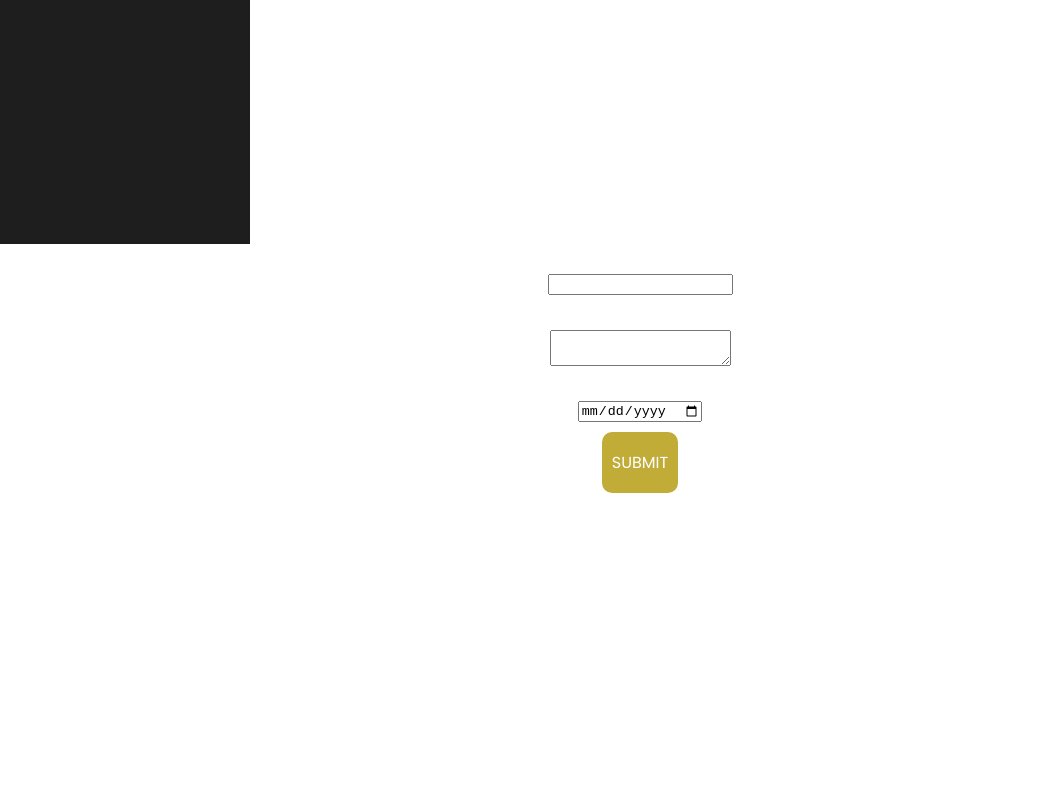
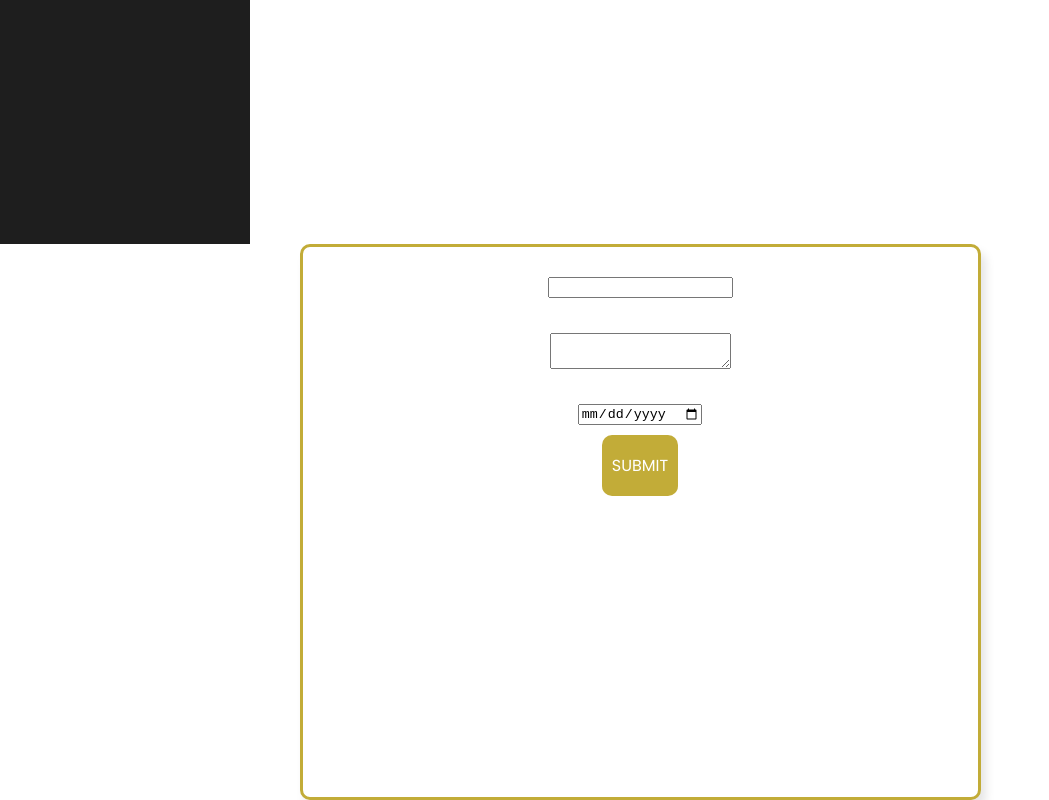
Before and after one commit to alliebourden/fableforge, a React (Vite) app: page /session-editor in a window 1280 px wide. Shown: the part 781-1581 px from the top of the page, without its empty margins (0-1049 px from the left). Before the commit the page ends 1279 px from the top, so only its background shows below. Built offline with nearby package versions, Linux system fonts and the light colour scheme.

Commit message:
style: styled session form box

```diff
--- a/src/App.css
+++ b/src/App.css
@@ -91,13 +91,18 @@ button {
 }
 
 .session-form {
-  max-width: 600px;
+  max-width: 675px;
+  min-height: 550px;
   margin: 0 auto;
   display: flex;
   flex-direction: column;
   align-items: center;
   text-transform: uppercase;
   color: white;
+  border-radius: 10px;
+  border: 3px solid #c2ac38;
+  background: #fff;
+  box-shadow: 5px 8px 10px 0px rgba(0, 0, 0, 0.1);
 }
 
 .form-section {
```
